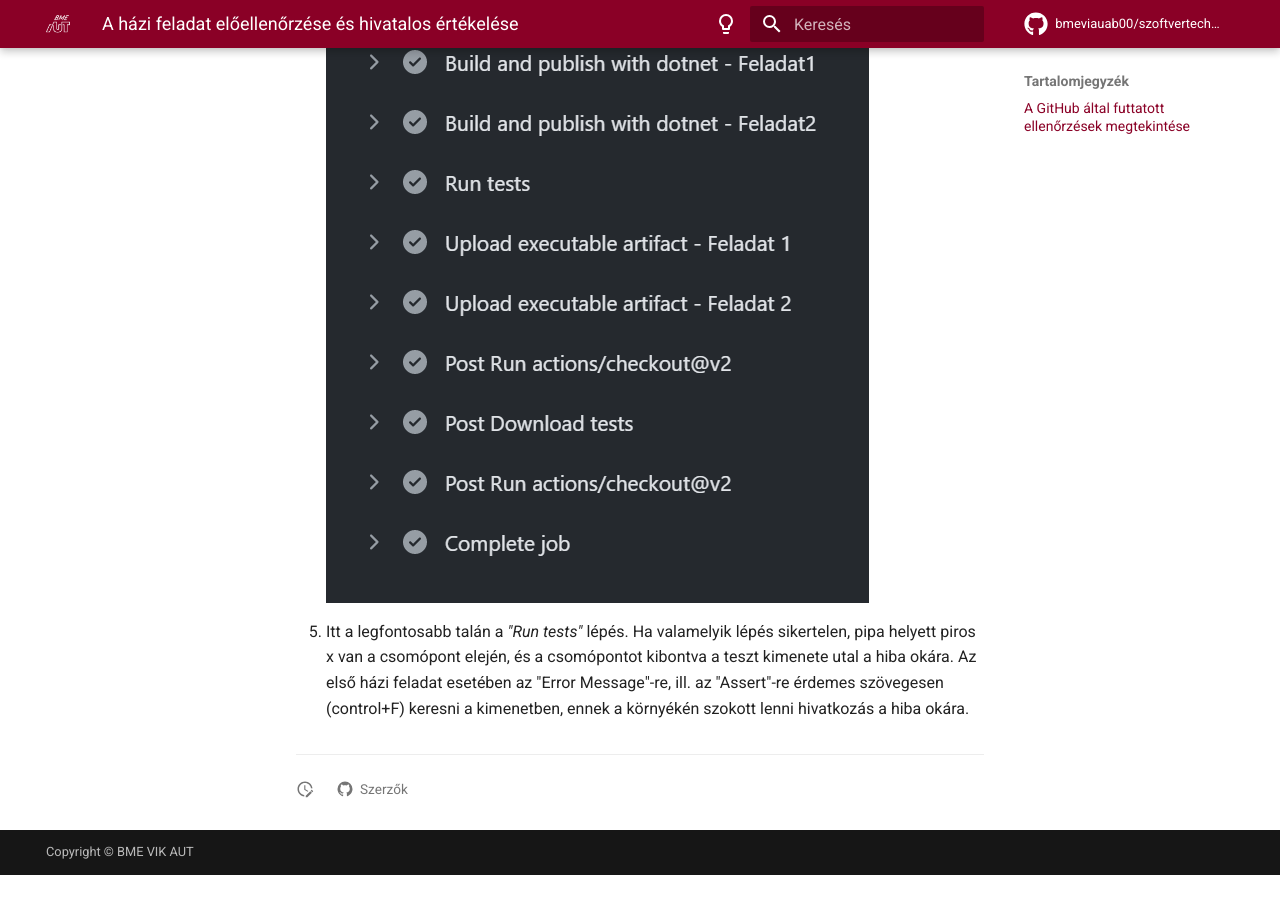
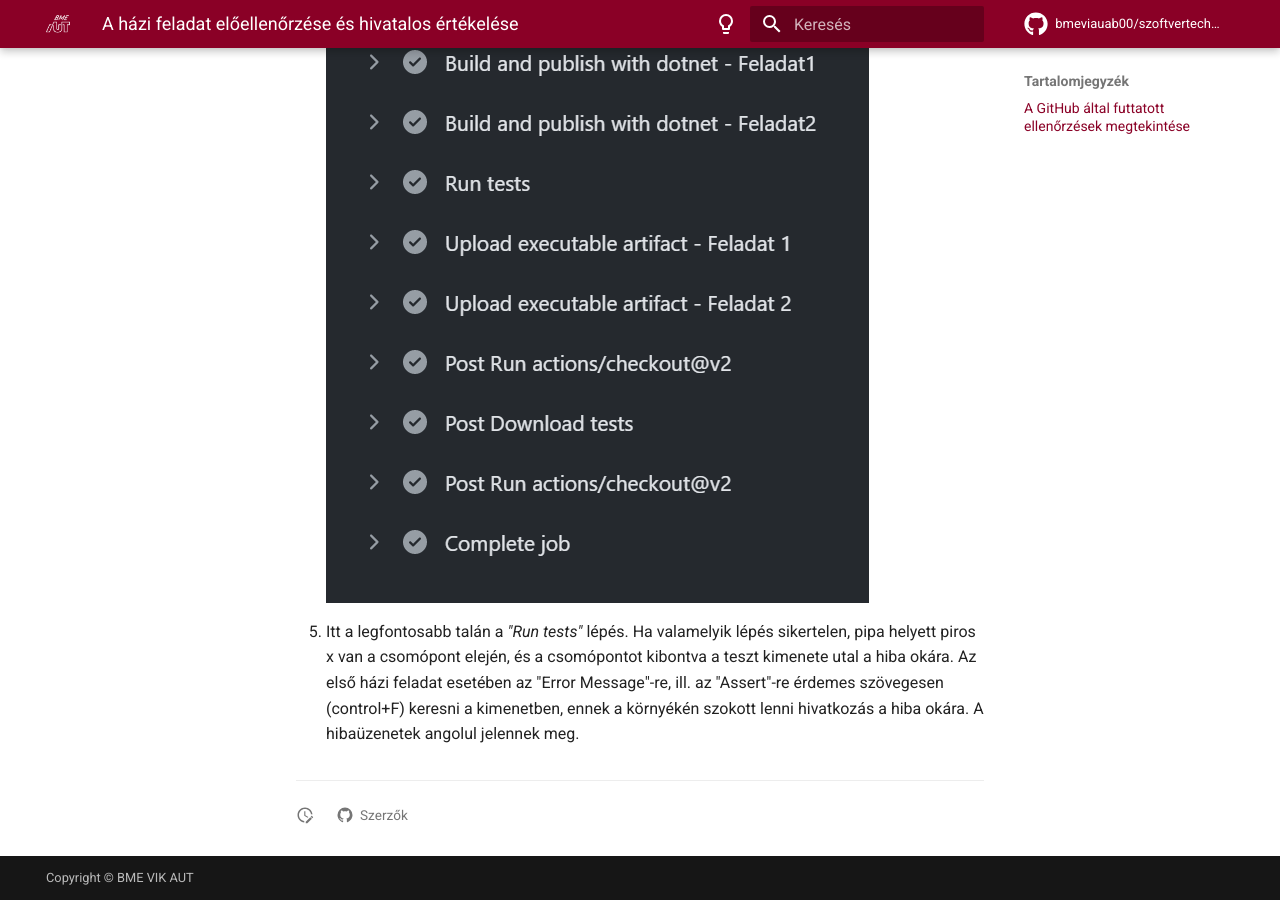
Before and after one commit to bmeviauab00/szoftvertechnikak, an MkDocs documentation site: the page built from docs/hazi/eloellenorzes-ertekeles/index.md, in a window 1280 px wide and 900 px high, scrolled down 1929 px. Built offline with MkDocs 1.6.1 and Material for MkDocs 9.7.7, drawn with Linux system fonts in a browser that asks for light colours; emoji names are drawn with the system emoji font; comment, search, counter and statistics services are not loaded; the version menu is left out; before the commit the page ends 2804 px from its top, so only the background shows below that.

Commit message:
A hibaüzenetek angolul jelennek meg.

```diff
--- a/docs/hazi/eloellenorzes-ertekeles/index.md
+++ b/docs/hazi/eloellenorzes-ertekeles/index.md
@@ -22,4 +22,4 @@ Az, hogy az előellenőrző milyen mélységben ellenőrzi a megoldást, a házi
     ![GitHub actions kimenet](images/eloellenorzo-github-actions.png)
 
 5. Itt a legfontosabb talán a *"Run tests"* lépés.
-Ha valamelyik lépés sikertelen, pipa helyett piros x van a csomópont elején, és a csomópontot kibontva a teszt kimenete utal a hiba okára. Az első házi feladat esetében az "Error Message"-re, ill. az "Assert"-re érdemes szövegesen (control+F) keresni a kimenetben, ennek a környékén szokott lenni hivatkozás a hiba okára.
+Ha valamelyik lépés sikertelen, pipa helyett piros x van a csomópont elején, és a csomópontot kibontva a teszt kimenete utal a hiba okára. Az első házi feladat esetében az "Error Message"-re, ill. az "Assert"-re érdemes szövegesen (control+F) keresni a kimenetben, ennek a környékén szokott lenni hivatkozás a hiba okára. A hibaüzenetek angolul jelennek meg.
```
